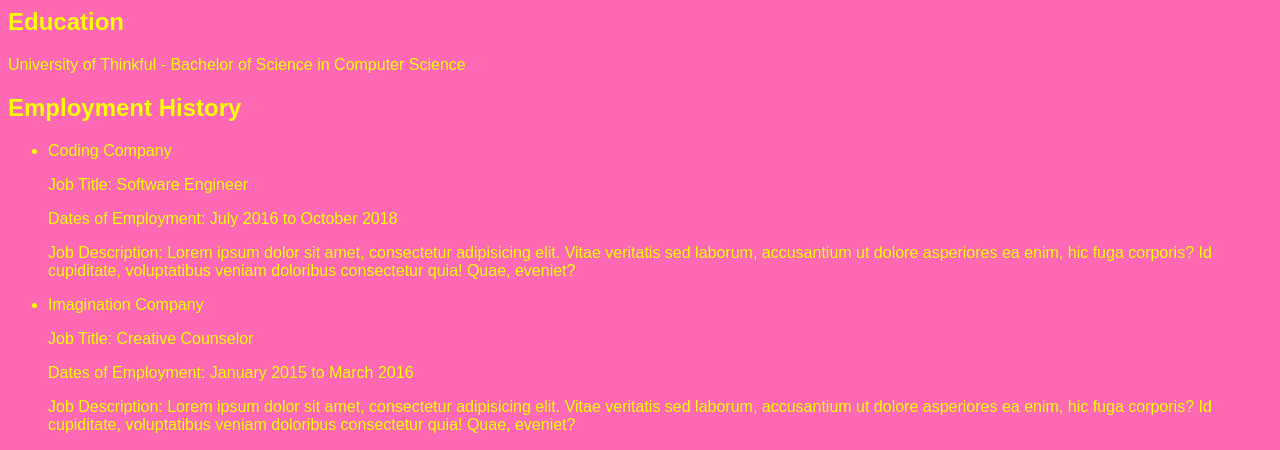
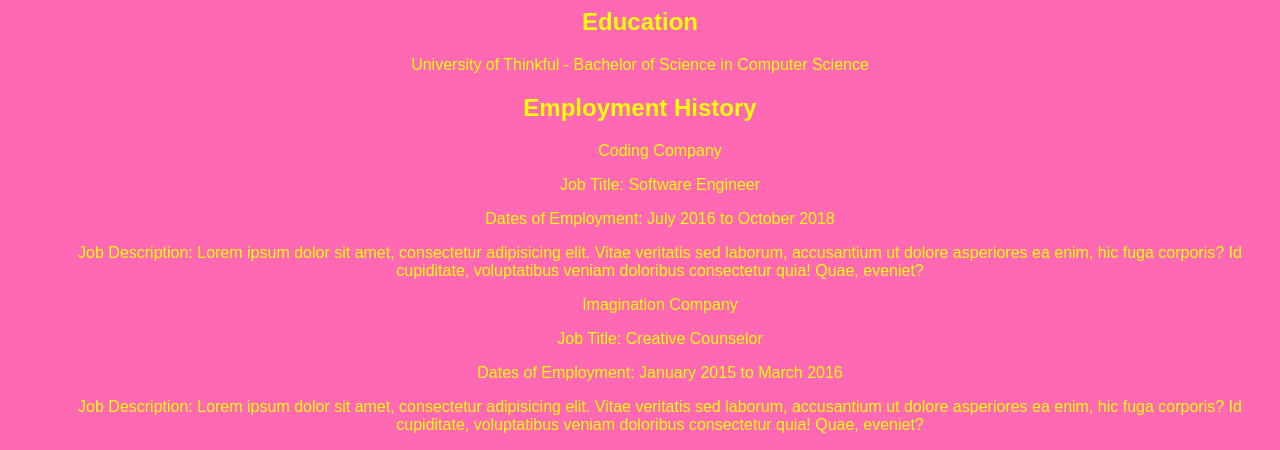
Before and after one commit to thinkful-ei-gecko/will-steveB-brock-sally-resume, a plain HTML site: page index.html in a window 1280 px wide. Shown: the part 418-868 px from the top of the page. Drawn offline with nearby package versions, Linux system fonts and the light colour scheme.

Commit message:
centered text

```diff
--- a/index.css
+++ b/index.css
@@ -2,8 +2,13 @@
   box-sizing: border-box;
   color: yellow;
   font-family: fantasy;
+  text-align: center;
 }
 
 body {
   background-color: hotpink;
 }
+
+li {
+  list-style: none;
+}
```
